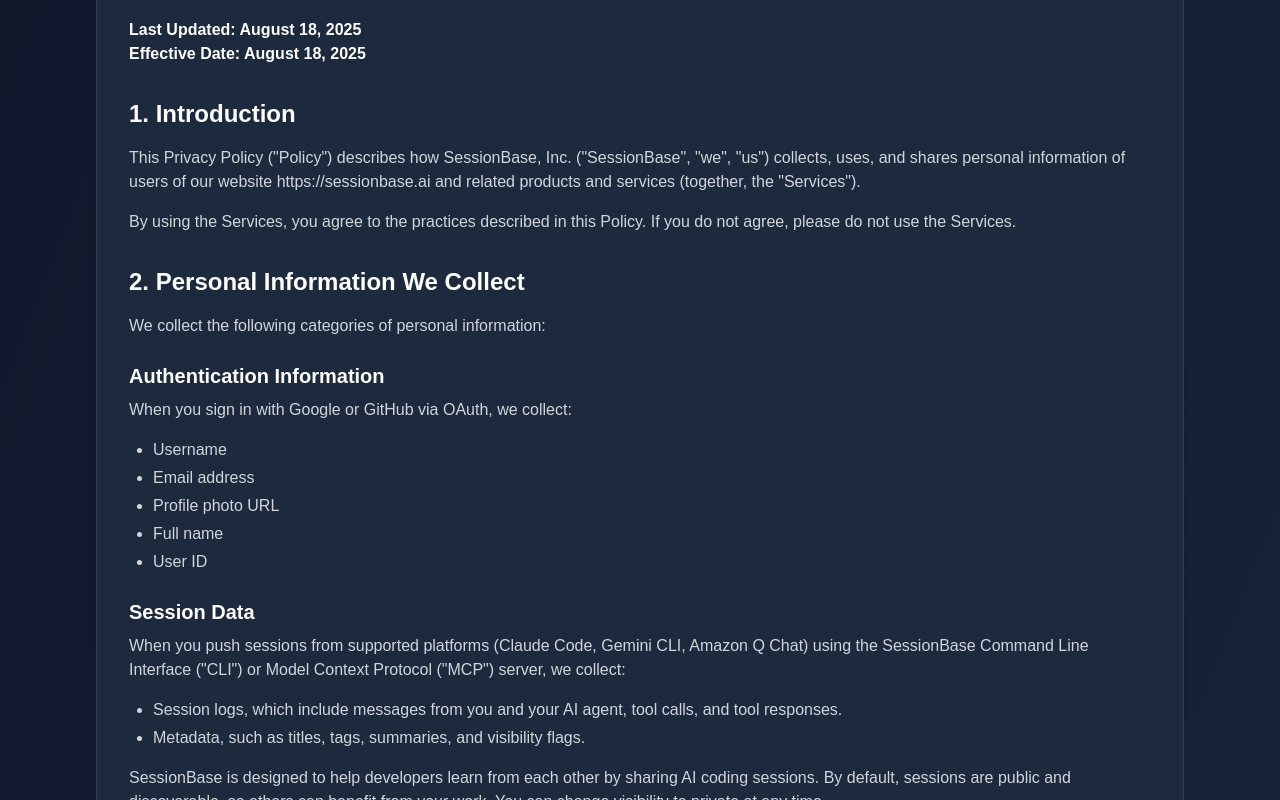
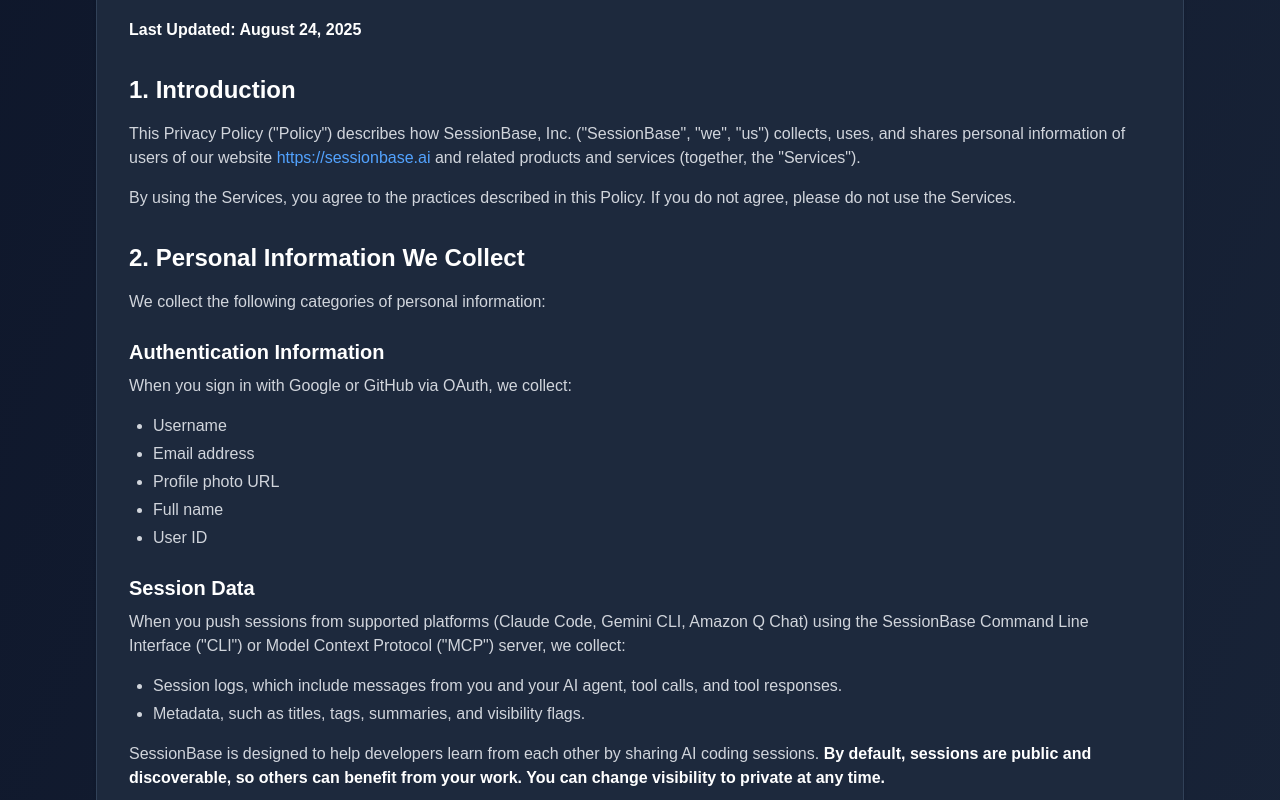
Before and after one commit to owenmccadden/sessionbase-frontend, a Next.js app: page /privacy-policy in a window 1280 px wide. Shown: the part 200-1000 px from the top of the page. Built offline with nearby package versions, Linux system fonts and the light colour scheme; no server answers.

Commit message:
Minor style changes to privacy policy

```diff
--- a/src/pages/privacy-policy.js
+++ b/src/pages/privacy-policy.js
@@ -4,12 +4,11 @@ import ReactMarkdown from 'react-markdown';
 
 const privacyContent = `# SessionBase Privacy Policy
 
-**Last Updated: August 18, 2025**
-**Effective Date: August 18, 2025**
+**Last Updated: August 24, 2025**
 
 ## 1. Introduction
 
-This Privacy Policy ("Policy") describes how SessionBase, Inc. ("SessionBase", "we", "us") collects, uses, and shares personal information of users of our website https://sessionbase.ai and related products and services (together, the "Services").
+This Privacy Policy ("Policy") describes how SessionBase, Inc. ("SessionBase", "we", "us") collects, uses, and shares personal information of users of our website [https://sessionbase.ai](https://sessionbase.ai) and related products and services (together, the "Services").
 
 By using the Services, you agree to the practices described in this Policy. If you do not agree, please do not use the Services.
 
@@ -34,7 +33,7 @@ When you push sessions from supported platforms (Claude Code, Gemini CLI, Amazon
 - Session logs, which include messages from you and your AI agent, tool calls, and tool responses.
 - Metadata, such as titles, tags, summaries, and visibility flags.
 
-SessionBase is designed to help developers learn from each other by sharing AI coding sessions. By default, sessions are public and discoverable, so others can benefit from your work. You can change visibility to private at any time.
+SessionBase is designed to help developers learn from each other by sharing AI coding sessions. **By default, sessions are public and discoverable, so others can benefit from your work. You can change visibility to private at any time.**
 
 **Visibility settings:**
 
@@ -110,7 +109,7 @@ We may update this Privacy Policy at any time. If we make material changes, we w
 
 If you have questions or requests about this Privacy Policy, please contact us at:
 
-**SessionBase, Inc.**
+**SessionBase**
 Email: [support@sessionbase.ai](mailto:support@sessionbase.ai)`;
 
 export default function Privacy() {
```
